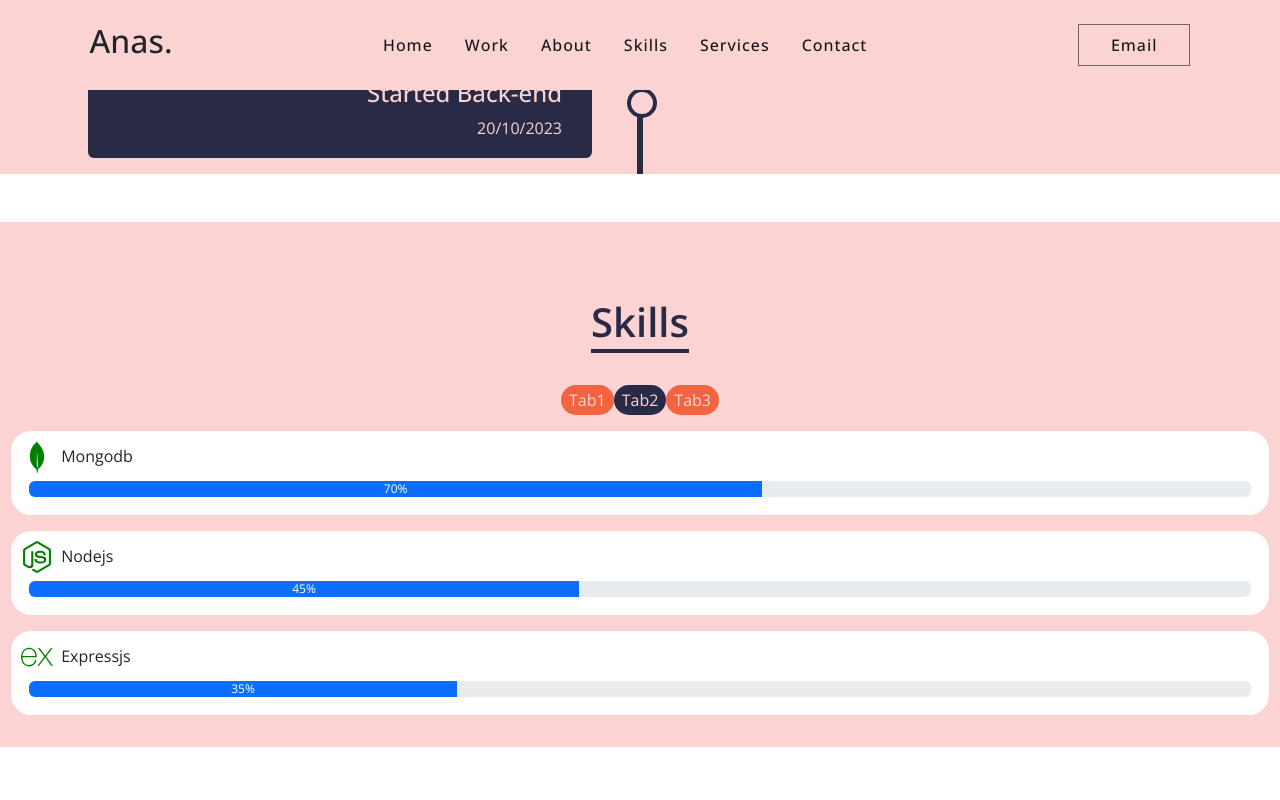
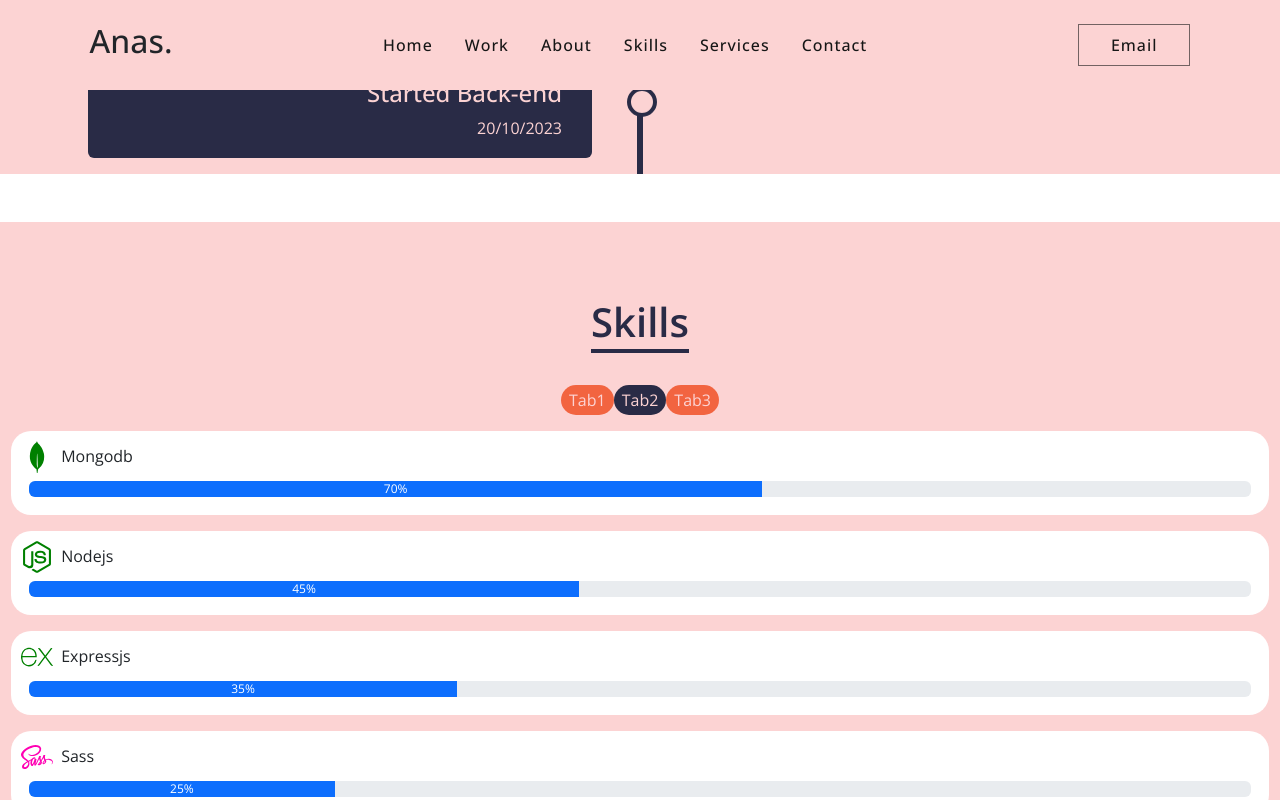
Before and after one commit to AnasAAhmed/My-Portfolio-react, a React (Create React App) app: page / in a window 1280 px wide. Both pictures are taken after a click on the button "Tab2". Shown: the part 2250-3050 px from the top of the page. Built offline with nearby package versions, Linux system fonts and the light colour scheme.

Commit message:
Update data.js

```diff
--- a/src/assets/data.js
+++ b/src/assets/data.js
@@ -120,20 +120,12 @@ export const projects= [
     },
 
     {
-      icon: <FaSass size="2rem" color="#ff00b3" />,
-      skill: "Sass",
-      valuenow: 25,
-      width: 25,
-      level: "25",
-      id: 4
-    },
-    {
       icon: <SiTailwindcss size="2rem" color="cyan" />,
       skill: "Tailwind Css",
       valuenow: 45,
       width:45,
       level: "45",
-      id: 5
+      id: 4
     },
     {
       icon: <FaBootstrap size="2rem" color="#9627ff" />,
@@ -141,7 +133,7 @@ export const projects= [
       valuenow: 75,
       width: 75,
       level: "75",
-      id: 6
+      id: 5
     },
   ]
   export const skillsback = [
@@ -171,6 +163,14 @@ export const projects= [
       id: 3
     },
 
+    {
+      icon: <FaSass size="2rem" color="#ff00b3" />,
+      skill: "Sass",
+      valuenow: 25,
+      width: 25,
+      level: "25",
+      id: 4
+    },
 
   ]
   export const skillsothers = [
```
